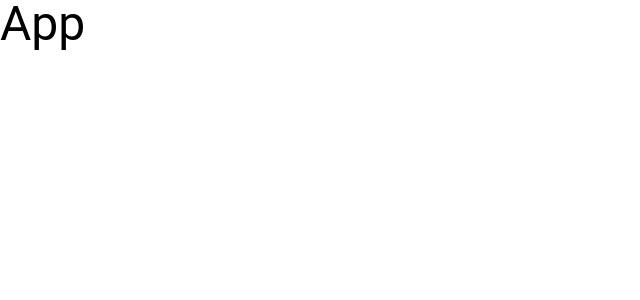
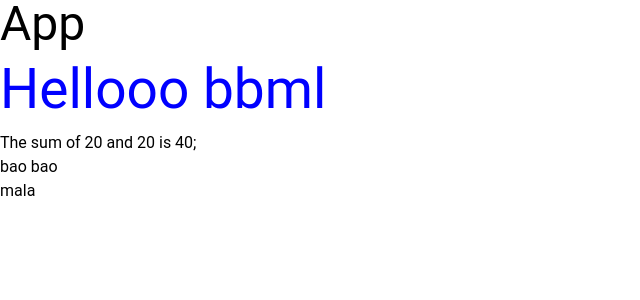
Before and after one commit to edithee/edithee.github.io, a React (Vite) app: page / in a window 1280 px wide. Shown: the top 300 px of the page, without its empty margins (0-640 px from the left). Built offline with nearby package versions, Linux system fonts and the light colour scheme.

Commit message:
learn quick jsx crash course

```diff
--- a/src/App.jsx
+++ b/src/App.jsx
@@ -17,7 +17,19 @@ const App = () => {
 
     <>
       <div className='text-5xl'>App</div>
+      {/* </><p style={{ color: 'pink', fontSize: '24px' }}> */}
+      <p style={styles}>
+        Hellooo {name}
+      </p>
+      <p>
+        The sum of {x} and {y} is {x + y};
+      </p>
 
+      <ul>
+        {names.map((nn, index) => (
+          <li key={index}>{nn}</li>
+        ))}
+      </ul>
     </>
   );
 };
```
